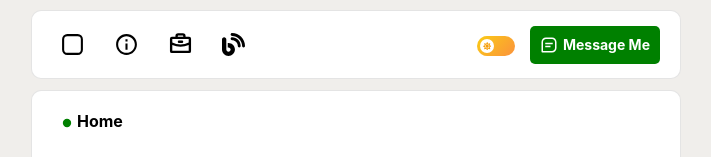
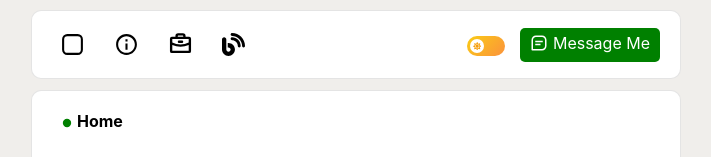
Before and after one commit to pedznuque/Gerald-Portfolio, a React (Create React App) app: page /#/home in a window 1280 px wide. Shown: the top 157 px of the page, without its empty margins (284-995 px from the left). Built offline with nearby package versions, Linux system fonts and the light colour scheme.

Commit message:
Update responsive styles

```diff
--- a/src/components/Navigation Bar/NavBar.css
+++ b/src/components/Navigation Bar/NavBar.css
@@ -72,3 +72,38 @@ color: var(--white-font-color);
 transition: linear 0.6s;
 
 }
+
+nav .message_me_button {
+
+background-color: var(--button-color);
+display: flex;
+flex-direction: row;
+padding: 5px;
+align-items: center;
+gap: 5px;
+border-radius: 5px;
+padding-inline: 10px;
+color: white;
+
+}
+nav .message_me_button p{
+
+display: flex;
+align-items: center;
+justify-content: center;
+margin-bottom: 4px;
+
+}
+
+
+
+@media (max-width: 600px) {
+
+nav .message_me_button {
+
+display: none;
+
+}
+
+
+}
--- a/src/components/Navigation Bar/NavBar.jsx
+++ b/src/components/Navigation Bar/NavBar.jsx
@@ -32,28 +32,19 @@ const NavBar = () => {
           </NavLink>
         </LinkCard>
 
-      <div className="action_container">
+        <div className="action_container">
+          <DarkModeButton size={20} showGlow={false} />
 
-          <DarkModeButton size={20} showGlow={false}/>
-
-        {/*******************Message me*************************/}
-        <NameCard
-          icon={<BiMessageSquareDetail size={18} />}
-          name="Message Me"
-          nameCardStyle={{
-            backgroundColor: "var(--button-color)",
-            fontWeight: "bold",
-            padding: "10px",
-            cursor: "pointer",
-            color: "var(--white-font-color)",
-            fontSize: "14px"
-          }}
-          className="message_me"
-          nameStyle={{ marginBottom: "1px" }}
-        />
+          {/*******************Message me*************************/}
 
 
-      </div>
+          <div className="message_me_button">
+            <div className="icon">
+              <BiMessageSquareDetail size={18} />
+            </div>
+            <p>Message Me</p>
+          </div>
+        </div>
       </div>
     </nav>
   );
```
